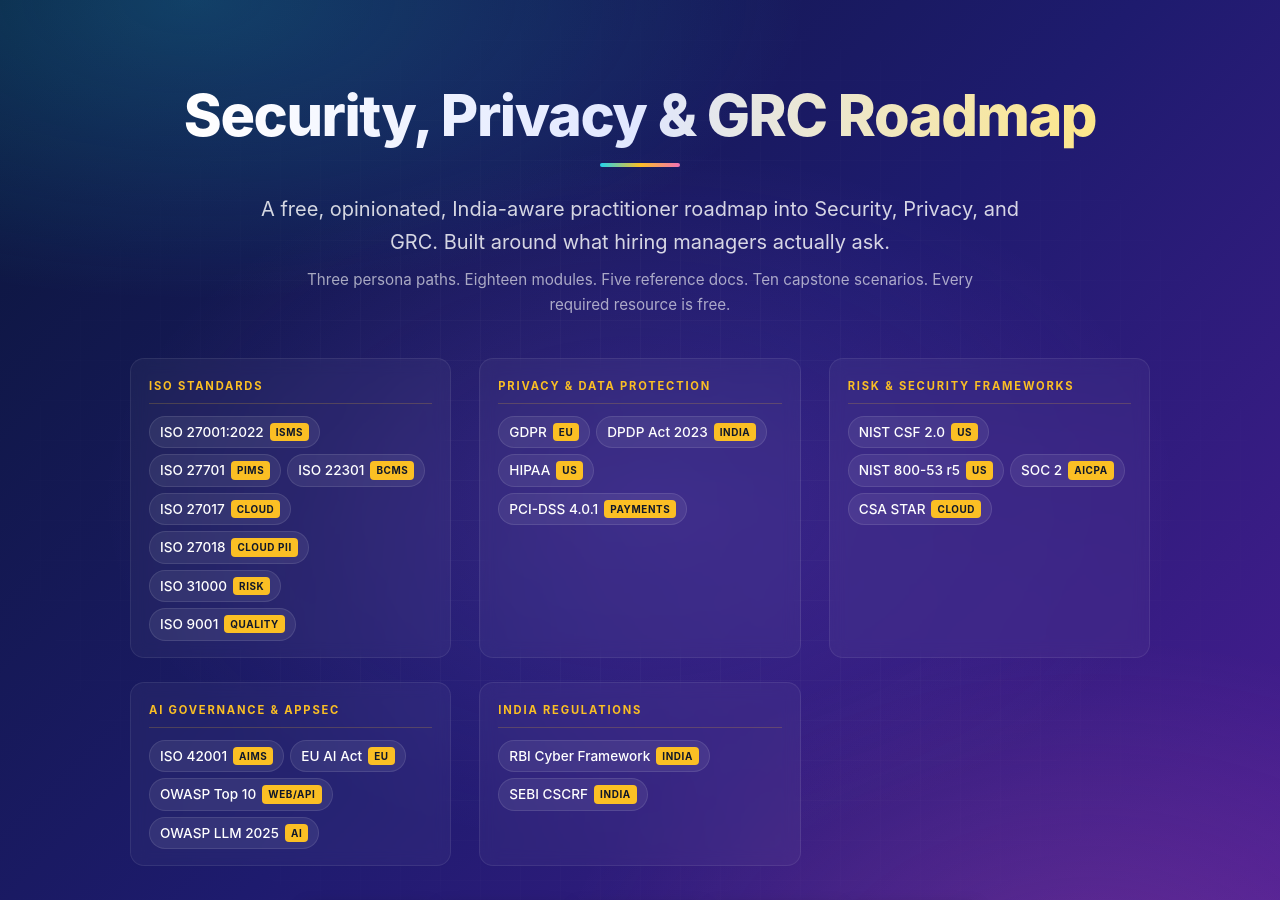
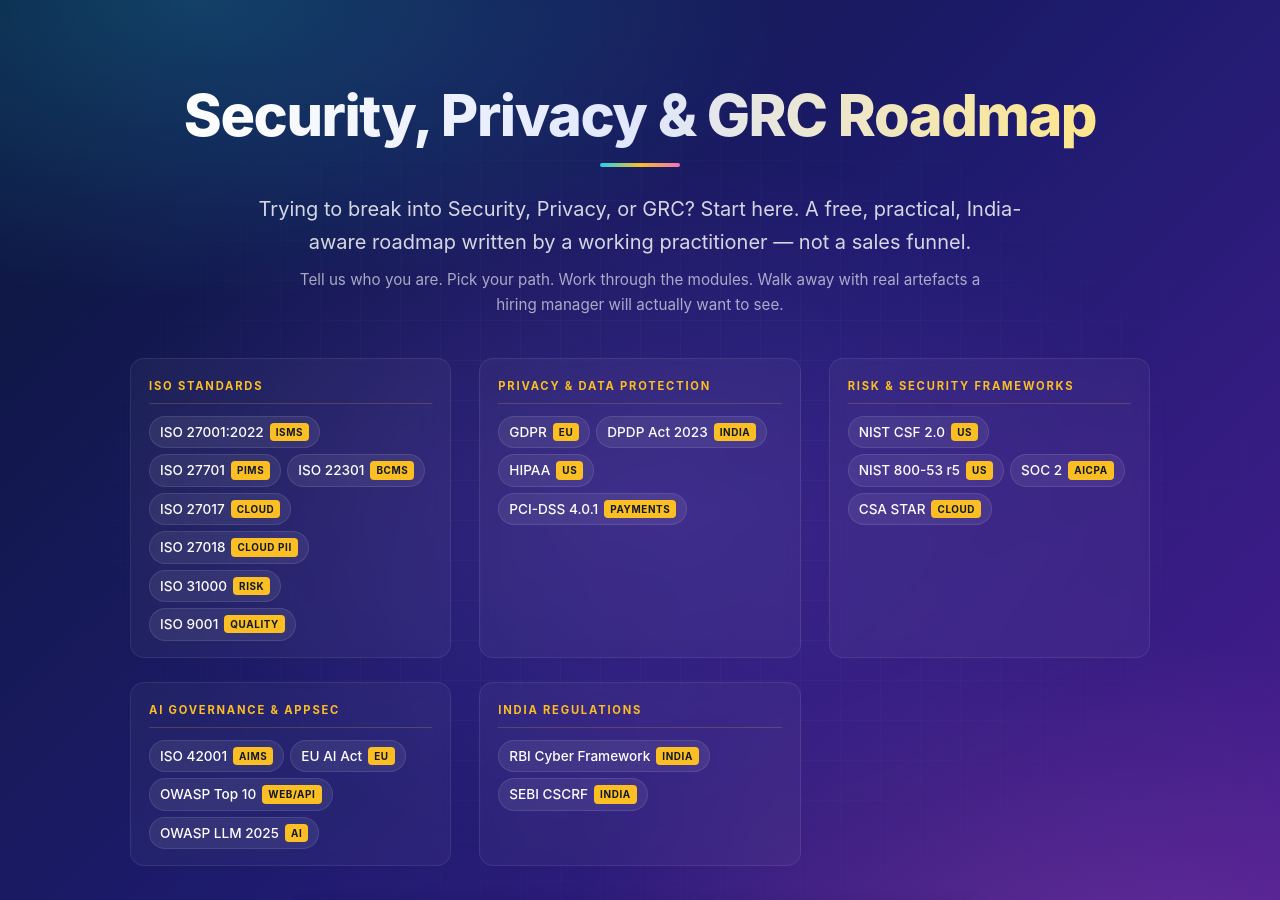
Before and after one commit to SathyaSivam-GRCNexis/security-privacy-grc-roadmap, a Jekyll site: the page built from index.md, in a window 1280 px wide and 900 px high. Built offline with Jekyll 4.4.1, drawn with Linux system fonts in a browser that asks for light colours.

Commit message:
Rewrite hero copy: direct, conversational, action-oriented

```diff
--- a/_layouts/default.html
+++ b/_layouts/default.html
@@ -13,8 +13,8 @@
 <header class="hero">
   <div class="hero-inner">
     <h1>{{ site.title }}<span class="title-underline"></span></h1>
-    <p class="tagline">A free, opinionated, India-aware practitioner roadmap into Security, Privacy, and GRC. Built around what hiring managers actually ask.</p>
-    <p class="subline">Three persona paths. Eighteen modules. Five reference docs. Ten capstone scenarios. Every required resource is free.</p>
+    <p class="tagline">Trying to break into Security, Privacy, or GRC? Start here. A free, practical, India-aware roadmap written by a working practitioner &mdash; not a sales funnel.</p>
+    <p class="subline">Tell us who you are. Pick your path. Work through the modules. Walk away with real artefacts a hiring manager will actually want to see.</p>
 
     <div class="framework-grid">
       {% for group in site.framework_groups %}
```
